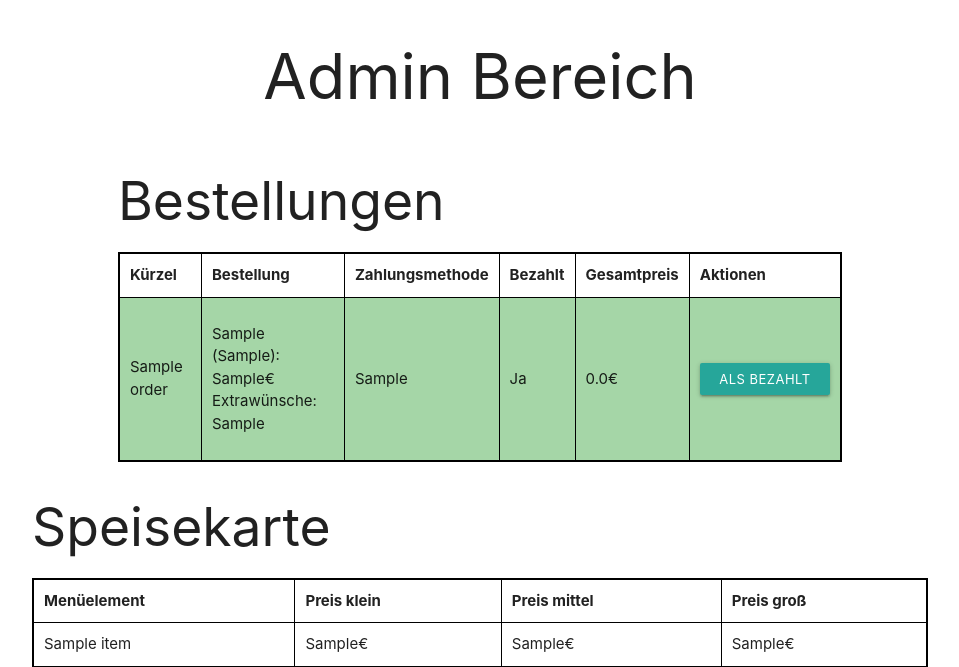
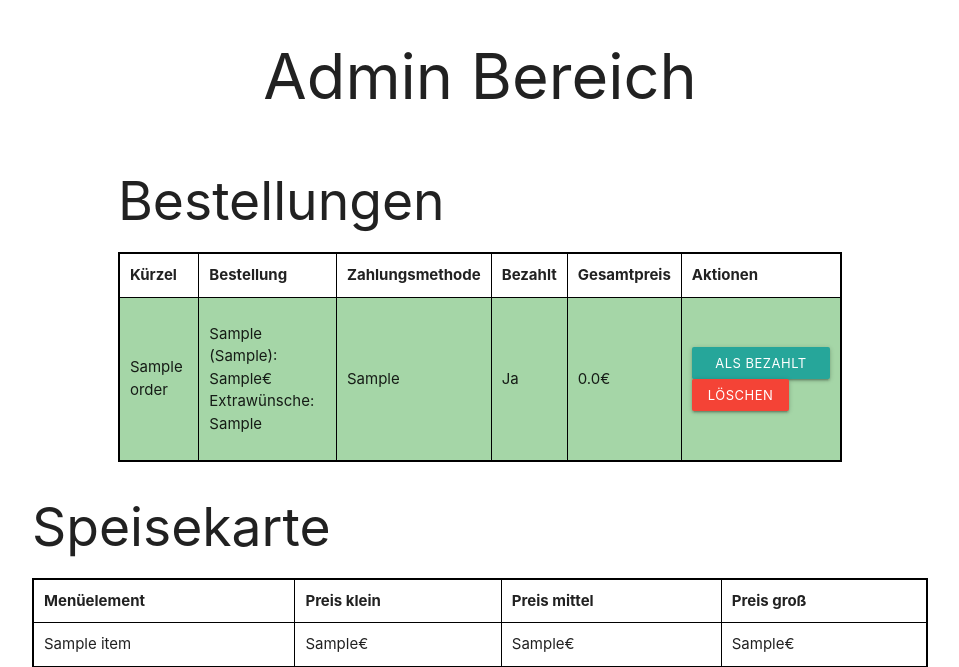
Before and after one commit to Prixix/D-nerPy, a Flask app: page /admin_dashboard in a window 1280 px wide. Shown: the top 667 px of the page, without its empty margins (160-1119 px from the left). Run offline with Flask 3, Linux system fonts and the light colour scheme; the visitor is signed in with stand-in values (Sample User, id 1); tables that the repository leaves empty hold one stand-in row (values such as "Sample post").

Commit message:
chore: Add delete functionality for orders in admin dashboard

```diff
--- a/app.py
+++ b/app.py
@@ -14,7 +14,7 @@ db = SQLAlchemy(app)
 class Order(db.Model):
     id = db.Column(db.Integer, primary_key=True)
     name = db.Column(db.String(50), nullable=False)
-    items = db.relationship('OrderItem', backref='order', lazy=True)
+    items = db.relationship('OrderItem', backref='order', lazy=True, cascade="all, delete-orphan")
     payment_method = db.Column(db.String(20), nullable=False)
     paid = db.Column(db.Boolean, default=False)
 
@@ -114,6 +114,16 @@ def mark_paid(order_id):
     db.session.commit()
     return redirect(url_for('admin_dashboard'))
 
+@app.route('/admin/delete_order/<int:order_id>', methods=['POST'])
+def delete_order(order_id):
+    if not session.get('admin_logged_in'):
+        return redirect(url_for('admin'))
+
+    order = Order.query.get(order_id)
+    db.session.delete(order)
+    db.session.commit()
+    return redirect(url_for('admin_dashboard'))
+
 @app.route('/admin/add_menu_item', methods=['POST'])
 def add_menu_item():
     if not session.get('admin_logged_in'):
--- a/templates/admin_dashboard.html
+++ b/templates/admin_dashboard.html
@@ -62,7 +62,12 @@
                             <td>{{ order.payment_method }}</td>
                             <td>{{ 'Ja' if order.paid else 'Nein' }}</td>
                             <td>{{ order.items|map(attribute='price')|map('float')|sum }}€</td>
-                            <td><a href="{{ url_for('mark_paid', order_id=order.id) }}" class="btn-small waves-effect waves-light">Als bezahlt markieren</a></td>
+                            <td>
+                                <a href="{{ url_for('mark_paid', order_id=order.id) }}" class="btn-small waves-effect waves-light">Als bezahlt markieren</a>
+                                <form action="{{ url_for('delete_order', order_id=order.id) }}" method="POST" style="display:inline;">
+                                    <button class="btn-small red waves-effect waves-light" type="submit">Löschen</button>
+                                </form>
+                            </td>
                         </tr>
                         {% endfor %}
                     </tbody>
```
